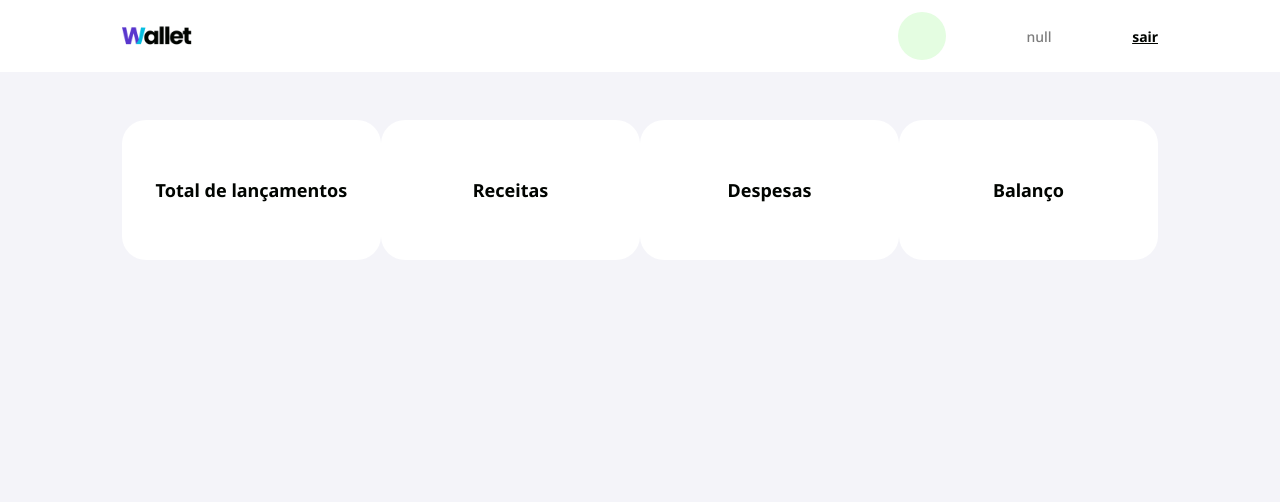
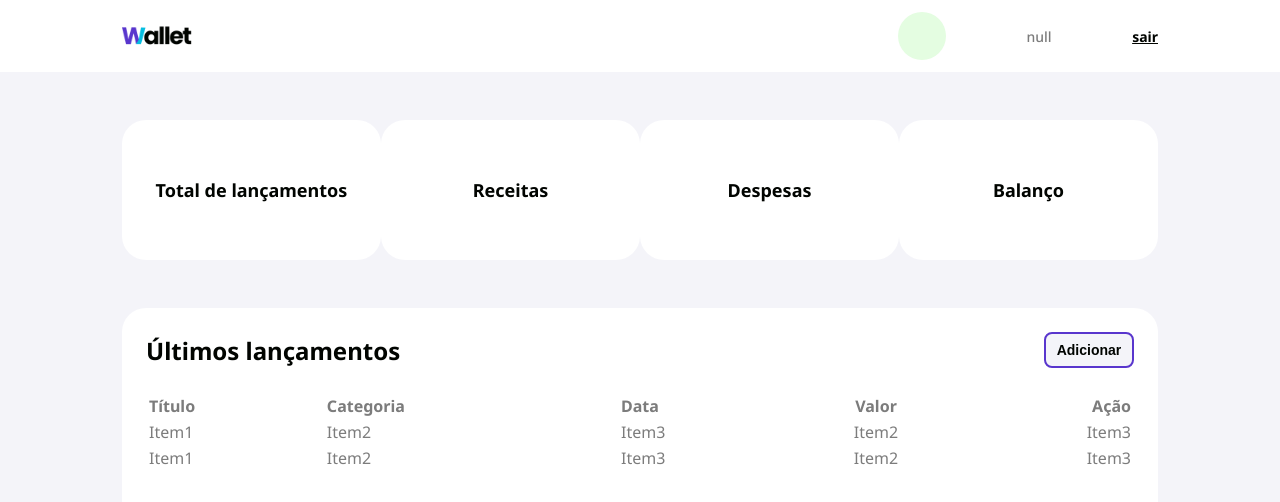
Before and after one commit to carlosartur32/wallet-app-frontend, a plain HTML site: page src/pages/home/index.html in a window 1280 px wide. Drawn offline with Linux system fonts and the light colour scheme.

Commit message:
feat: implement layout for table

```diff
--- a/src/pages/home/index.html
+++ b/src/pages/home/index.html
@@ -32,6 +32,37 @@
           <h3>Balanço</h3>
         </div>
       </div>
+      <div class="table-container">
+        <div class="table-content-container">
+          <div class="table-content-header">
+            <h2>Últimos lançamentos</h2>
+            <button class="small">Adicionar</button>
+          </div>
+          <table>
+            <tr>
+              <th>Título</th>
+              <th>Categoria</th>
+              <th>Data</th>
+              <th class="center">Valor</th>
+              <th class="right">Ação</th>
+            </tr>
+            <tr>
+              <td>Item1</td>
+              <td>Item2</td>
+              <td>Item3</td>
+              <td class="center">Item2</td>
+              <td class="right">Item3</td>
+            </tr>
+            <tr>
+              <td>Item1</td>
+              <td>Item2</td>
+              <td>Item3</td>
+              <td class="center">Item2</td>
+              <td class="right">Item3</td>
+            </tr>
+          </table>
+        </div>
+      </div>
     </div>
   </body>
 </html>
--- a/src/pages/home/styles.css
+++ b/src/pages/home/styles.css
@@ -4,7 +4,8 @@
   align-items: flex-start;
   justify-content: flex-start;
   width: 100vw;
-  height: 100vh;
+  height: auto;
+  min-height: 100vh;
   background-color: #f4f4f9;
 }
 
@@ -67,3 +68,65 @@
   border-radius: 24px;
   background-color: #ffffff;
 }
+
+.table-container {
+  display: flex;
+  width: 100%;
+  flex-direction: column;
+  align-items: flex-start;
+  justify-content: flex-start;
+  padding: 0px 122px;
+  box-sizing: border-box;
+}
+
+.table-content-container {
+  display: flex;
+  width: 100%;
+  flex-direction: column;
+  align-items: flex-start;
+  justify-content: flex-start;
+  background-color: #ffffff;
+  border-radius: 24px;
+  height: 592px;
+  padding: 24px;
+  box-sizing: border-box;
+}
+
+.table-content-header {
+  display: flex;
+  width: 100%;
+  flex-direction: row;
+  align-items: center;
+  justify-content: space-between;
+  padding-bottom: 24px;
+  box-sizing: border-box;
+}
+
+table {
+  width: 100%;
+}
+
+th {
+  text-align: left;
+  color: #7c7c7c;
+}
+
+th.right {
+  text-align: right;
+}
+
+th.center {
+  text-align: center;
+}
+
+td {
+  color: #7c7c7c;
+}
+
+td.right {
+  text-align: right;
+}
+
+td.center {
+  text-align: center;
+}
```
